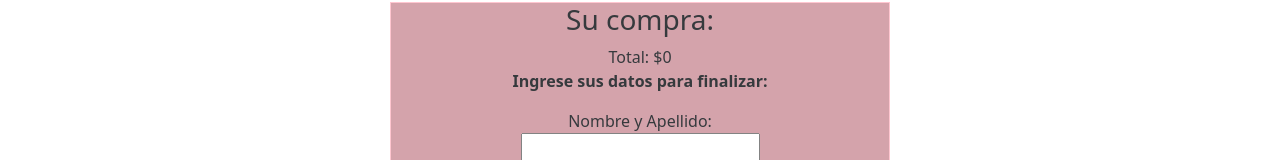
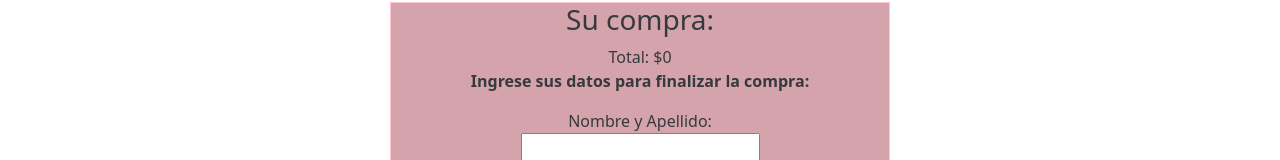
Before and after one commit to aguilerasofia/rosaura-react-test, a React (Create React App) app: page /sales in a window 1280 px wide. Shown: the part 164-324 px from the top of the page. Built offline with nearby package versions, Linux system fonts and the light colour scheme.

Commit message:
last style changes

```diff
--- a/public/index.html
+++ b/public/index.html
@@ -2,7 +2,7 @@
 <html lang="en">
   <head>
     <meta charset="utf-8" />
-    <link rel="icon" href="%PUBLIC_URL%/favicon.ico" />
+    <link rel="icon" href="/rosaura-test-react/public/assets/logo.png" />
     <meta name="viewport" content="width=device-width, initial-scale=1" />
     <meta name="theme-color" content="#000000" />
     <meta
--- a/src/components/Sales/Sales.js
+++ b/src/components/Sales/Sales.js
@@ -63,7 +63,7 @@ const Sales = () => {
             confirm
             ?
             <div className='end'>
-                <h3>Que disfrute su compra!!!</h3>
+                <h3>Disfruta tu compra!!</h3>
                 <p>Su codigo de seguimiento es:</p>
                 <b>{userId}</b>
             </div>
@@ -74,7 +74,7 @@ const Sales = () => {
                     {cartProducts.map((product) => <p key={product.id} product={product.title}> {product.title} x {product.quantity} unidades de ${product.price} = ${product.price * product.quantity}</p>)}
                     Total: ${totalPrice}
                 </div>
-                    <p><b>Ingrese sus datos para finalizar:</b></p>
+                    <p><b>Ingrese sus datos para finalizar la compra:</b></p>
                 <div >
                     <form className='form-container' onSubmit={handleSubmit(confirmedOrder)}>
 
```
Also changed, not shown: public/assets/logo.png (added), 1 other file (tests, documents, lock files or other folders).
